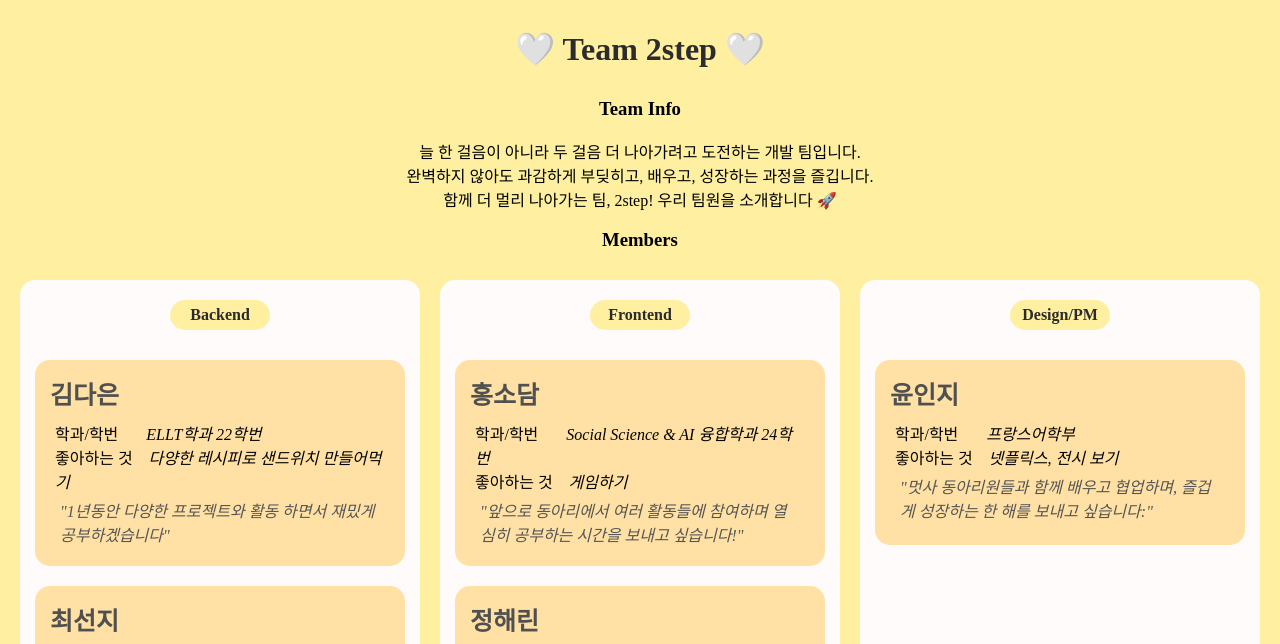
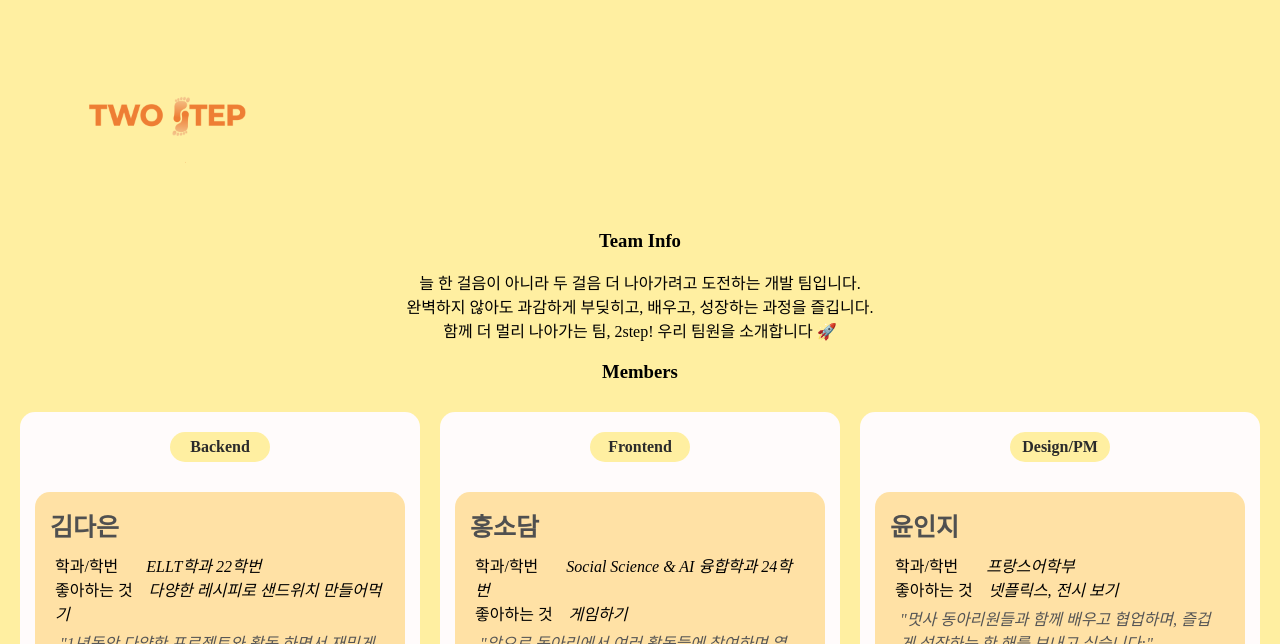
Before and after one commit to likelion-hufs-14th/2step, a plain HTML site: page team_page.html in a window 1280 px wide. Shown: the top 644 px of the page. Drawn offline with Linux system fonts and the light colour scheme; files whose address does not match are found by name.

Commit message:
feat:로고 수정

```diff
--- a/team_page.css
+++ b/team_page.css
@@ -85,3 +85,10 @@ h4 {
 .data {
     font-style: italic;
 }
+
+.logo-placeholder {
+            width: 20rem;
+            color: var(--main-orange);
+            margin-top: 1rem;
+            margin-bottom: 3px;
+        }
--- a/team_page.html
+++ b/team_page.html
@@ -9,7 +9,7 @@
 </head>
 <body>
     <header>
-        <h1>🤍 Team 2step 🤍</h1>
+        <img class="logo-placeholder" src="logo.png" alt="logo" />
     </header>
     <main>
         <h3>Team Info</h3>
```
